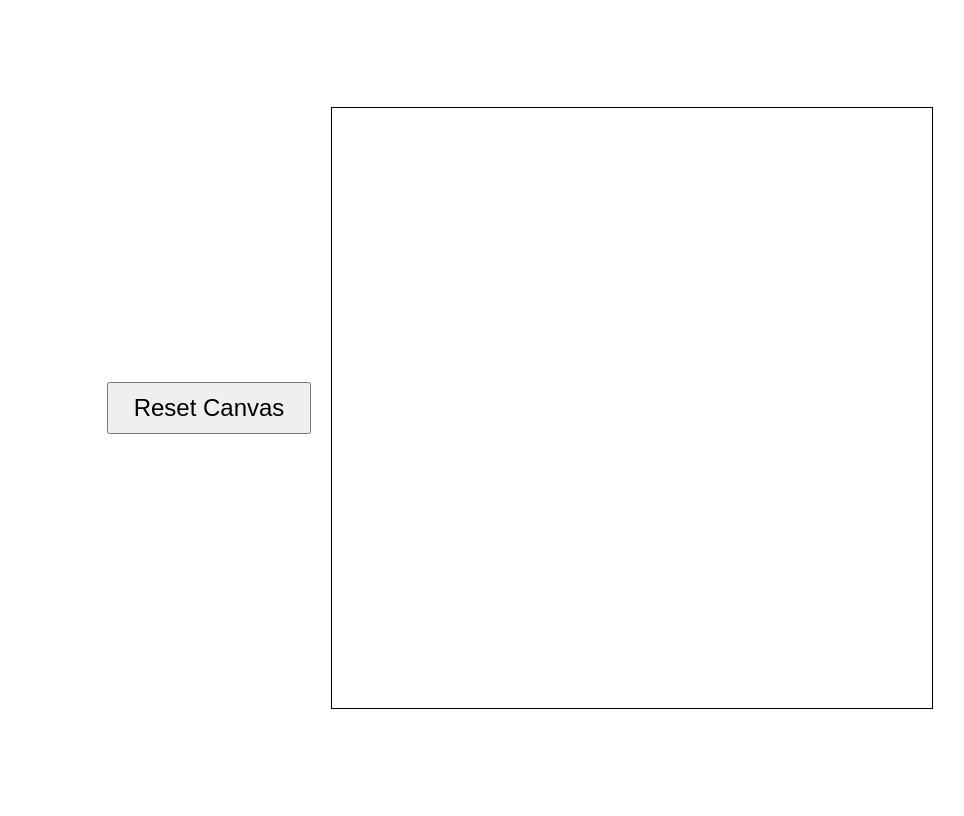
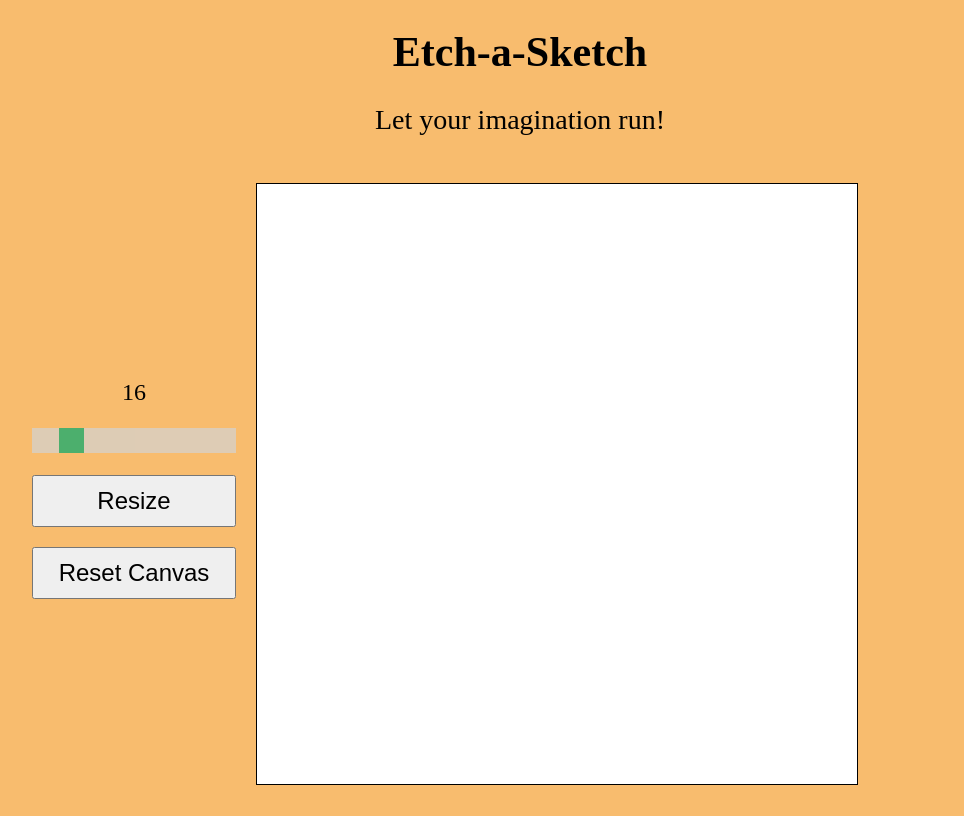
Before and after one commit to Campolino/etch-a-sketch, a plain HTML site: page index.html in a window 1280 px wide. Shown: the whole page, without its empty margins (120-1084 px from the left). Drawn offline with Linux system fonts and the light colour scheme.

Commit message:
Add option to resize canvas

```diff
--- a/index.html
+++ b/index.html
@@ -8,8 +8,18 @@
   <title>Etch-a-Sketch</title>
 </head>
 <body>
+  <header>
+    <h1>Etch-a-Sketch</h1>
+    <p>Let your imagination run!</p>
+  </header>
+
   <div class="container">
     <div class="controlers">
+      <div class="slidecontainer">
+        <div class="sliderText"></div>
+        <input type="range" min="1" max="100" value="16" class="slider" id="myRange">
+      </div>
+      <button id="change-size">Resize</button>
       <button id="reset-canvas">Reset Canvas</button>
     </div>
     <div class="canvas"></div>
--- a/javascript.js
+++ b/javascript.js
@@ -1,5 +1,9 @@
 const canvas = document.querySelector('.canvas');
 const reset = document.querySelector('#reset-canvas');
+const resize = document.querySelector('#change-size');
+const sliderValue = document.querySelector('.slider');
+const sliderText = document.querySelector('.sliderText');
+sliderText.textContent = sliderValue.value;
 
 // Create canvas grids
 function createGrid(size) {
@@ -13,10 +17,10 @@ function createGrid(size) {
 
 // Set width and height of the grids to fit the canvas
 function gridLayout(size) {
-  console.log(canvas.childElementCount);
   let squares = Array.from(document.querySelectorAll('.square'));
 
   squares.forEach(square => {
+    square.style.backgroundColor = 'white';
     square.style.width = `calc(600px / ${size})`;
     square.style.height = `calc(600px / ${size})`;
   });
@@ -46,11 +50,24 @@ function wipeCanvas() {
   squares.forEach(square => square.remove());
 
   // Call the function to recreate grids
-  createGrid(16);
+  createGrid(sliderValue.value);
+}
+
+// Resize the canvas
+function changeSize() {
+  wipeCanvas();
 }
 
 // This call the function that create the grids
-createGrid(16);
+createGrid(sliderValue.value);
+
+// Call function that resize canvas by the value of the slider
+resize.addEventListener('click', changeSize);
+
+// Show the value of the slider
+sliderValue.addEventListener('input', function() {
+  sliderText.textContent = `${sliderValue.value}`;
+});
 
 // Listenning for when the user click to reset canvas
 reset.addEventListener('click', wipeCanvas);
--- a/style.css
+++ b/style.css
@@ -1,9 +1,45 @@
+body {
+  background-color: rgb(248, 188, 110);
+}
+
+header {
+  text-align: center;
+}
+
+h1 {
+  font-size: 42px;
+  font-weight: 800;
+}
+
+p {
+  font-size: 28px;
+}
+
 .container {
   display: flex;
-  height: 100vh;
+  height: 80vh;
   gap: 20px;
   justify-content: center;
   align-items: center;
+  margin-left: -150px;
+}
+
+.controlers {
+  display: flex;
+  flex-direction: column;
+  gap: 20px;
+}
+
+.slidecontainer {
+  display: flex;
+  flex-direction: column;
+  align-items: center;
+  gap: 10px;
+}
+
+.sliderText {
+  font-size: 24px;
+  padding: 10px;
 }
 
 .canvas {
@@ -18,3 +54,44 @@ button {
   padding: 10px 25px;
   font-size: 24px;
 }
+
+
+/* SLIDER STYLE */
+.slidecontainer {
+  width: 100%; /* Width of the outside container */
+}
+
+/* The slider itself */
+.slider {
+  -webkit-appearance: none;  /* Override default CSS styles */
+  appearance: none;
+  width: 100%; /* Full-width */
+  height: 25px; /* Specified height */
+  background: #d3d3d3; /* Grey background */
+  outline: none; /* Remove outline */
+  opacity: 0.7; /* Set transparency (for mouse-over effects on hover) */
+  -webkit-transition: .2s; /* 0.2 seconds transition on hover */
+  transition: opacity .2s;
+}
+
+/* Mouse-over effects */
+.slider:hover {
+  opacity: 1; /* Fully shown on mouse-over */
+}
+
+/* The slider handle (use -webkit- (Chrome, Opera, Safari, Edge) and -moz- (Firefox) to override default look) */
+.slider::-webkit-slider-thumb {
+  -webkit-appearance: none; /* Override default look */
+  appearance: none;
+  width: 25px; /* Set a specific slider handle width */
+  height: 25px; /* Slider handle height */
+  background: #04AA6D; /* Green background */
+  cursor: pointer; /* Cursor on hover */
+}
+
+.slider::-moz-range-thumb {
+  width: 25px; /* Set a specific slider handle width */
+  height: 25px; /* Slider handle height */
+  background: #04AA6D; /* Green background */
+  cursor: pointer; /* Cursor on hover */
+}
```
